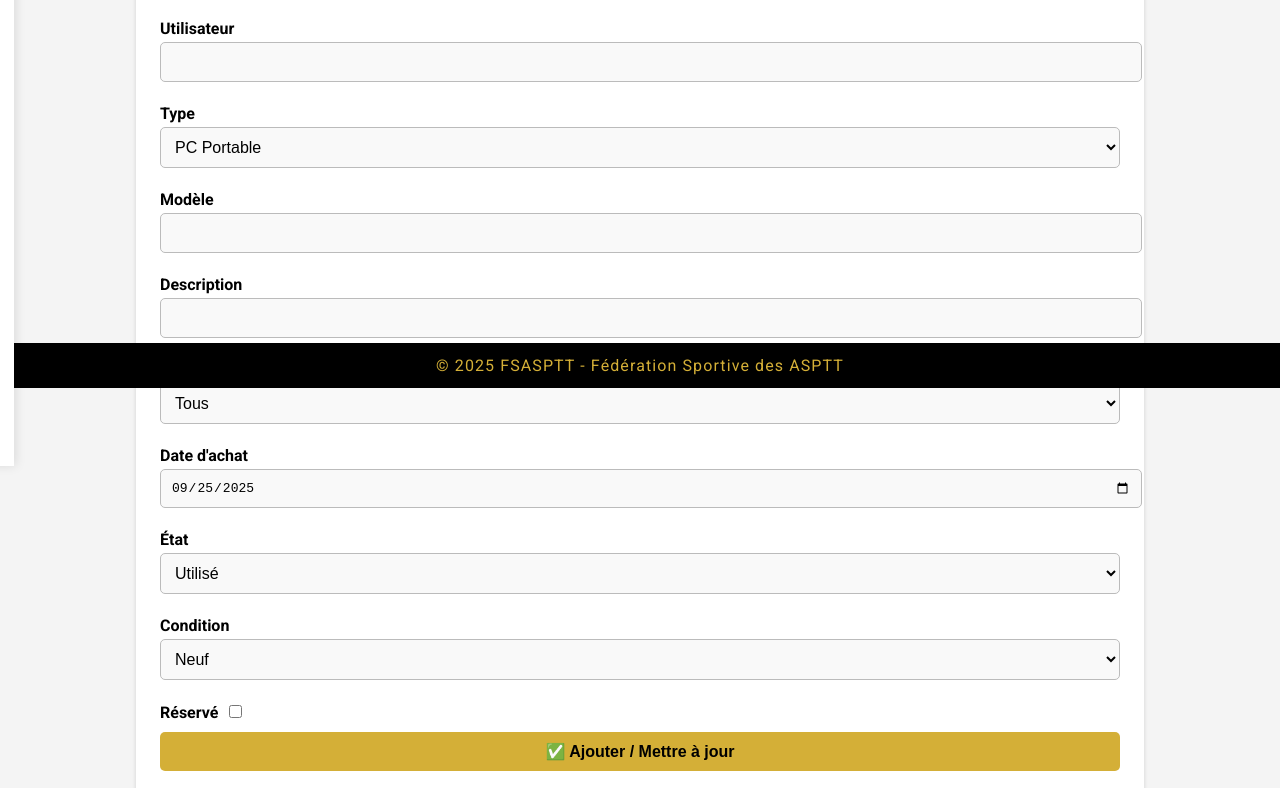
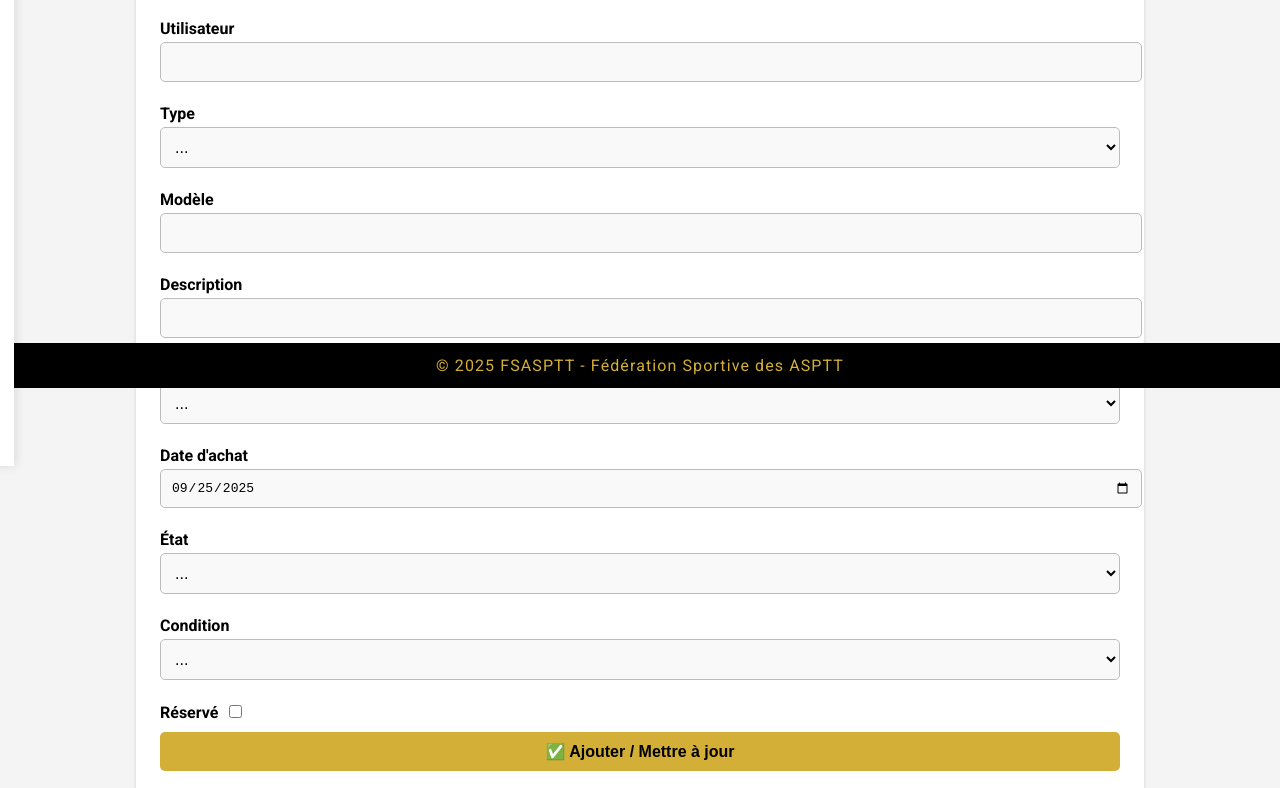
Before and after one commit to zzzeedd/gestsup-inventaire, a plain HTML site: page index.html in a window 1280 px wide. Shown: the part 412-1200 px from the top of the page. Drawn offline with Linux system fonts and the light colour scheme; a script that the page names is missing.

Commit message:
Update index.html

```diff
--- a/index.html
+++ b/index.html
@@ -196,7 +196,7 @@ footer {
     <input type="text" id="searchInput" placeholder="Rechercher..."/>
     <label for="filterType">Filtrer par Type :</label>
     <select id="filterType">
-        <option value="">Tous</option>
+        <option value="">...</option>
         <option value="Ordinateur">Ordinateur</option>
         <option value="Imprimante">Imprimante</option>
         <option value="PC Portable">PC Portable</option>
@@ -205,7 +205,7 @@ footer {
     </select>
     <label for="filterService">Filtrer par Service :</label>
     <select id="filterService">
-        <option value="">Tous</option>
+        <option value="">...</option>
         <option>Direction générale</option>
         <option>Administratif et Financier</option>
         <option>Marketing Communication Partenariats</option>
@@ -229,6 +229,7 @@ footer {
         <input type="text" id="utilisateur"/>
         <label for="type">Type</label>
         <select id="type">
+          <option value="">...</option>
           <option>PC Portable</option>
           <option>Ecran</option>
           <option>Casque</option>
@@ -239,7 +240,7 @@ footer {
         <input type="text" id="description"/>
         <label for="service">Service</label>
         <select id="service">
-            <option value="">Tous</option>
+            <option value="">...</option>
             <option>Direction générale</option>
             <option>Administratif et Financier</option>
             <option>Marketing Communication Partenariats</option>
@@ -253,12 +254,14 @@ footer {
         <input type="date" id="date_achat" required/>
         <label for="etat">État</label>
         <select id="etat">
+            <option value="">...</option>
             <option>Utilisé</option>
             <option>En stock</option>
             <option>Sortie de stock</option>
         </select>
         <label for="condition">Condition</label>
         <select id="condition">
+            <option value="">...</option>
             <option>Neuf</option>
             <option>Pas Neuf</option>
         </select>
```
